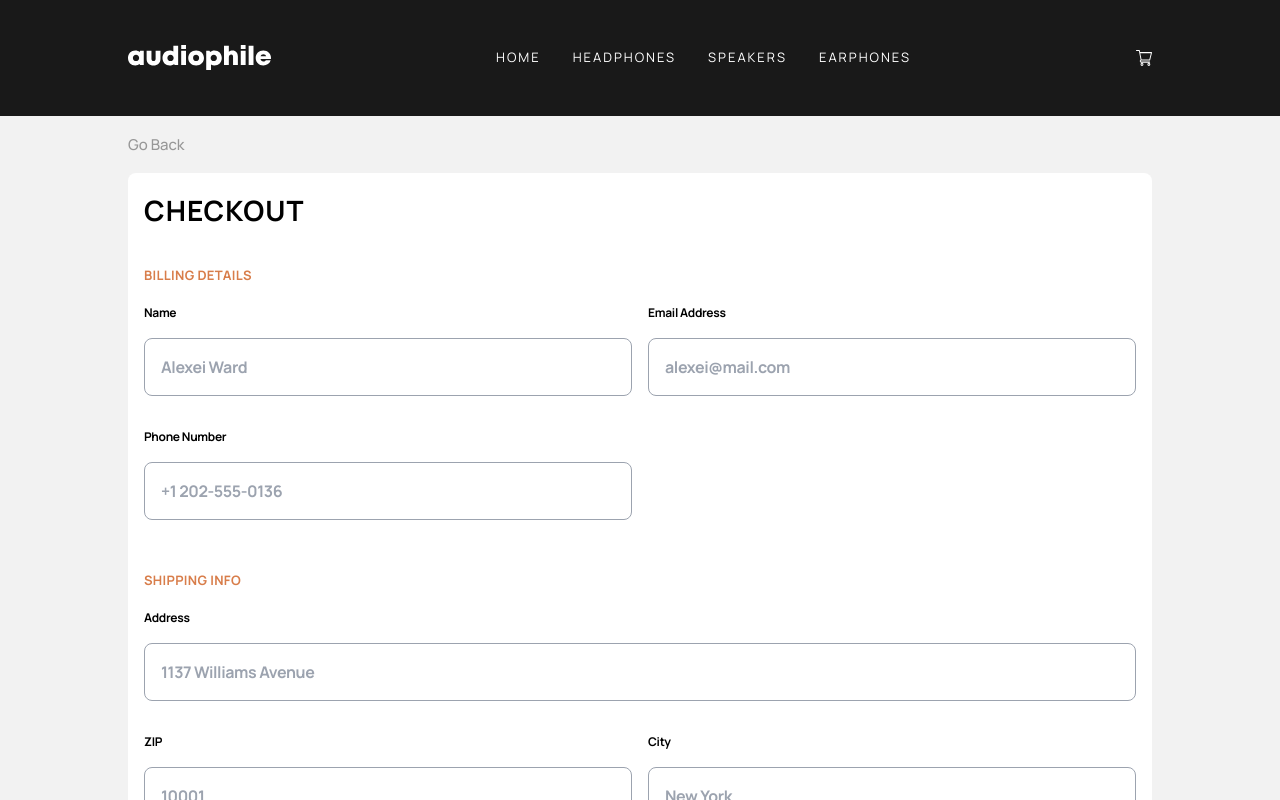
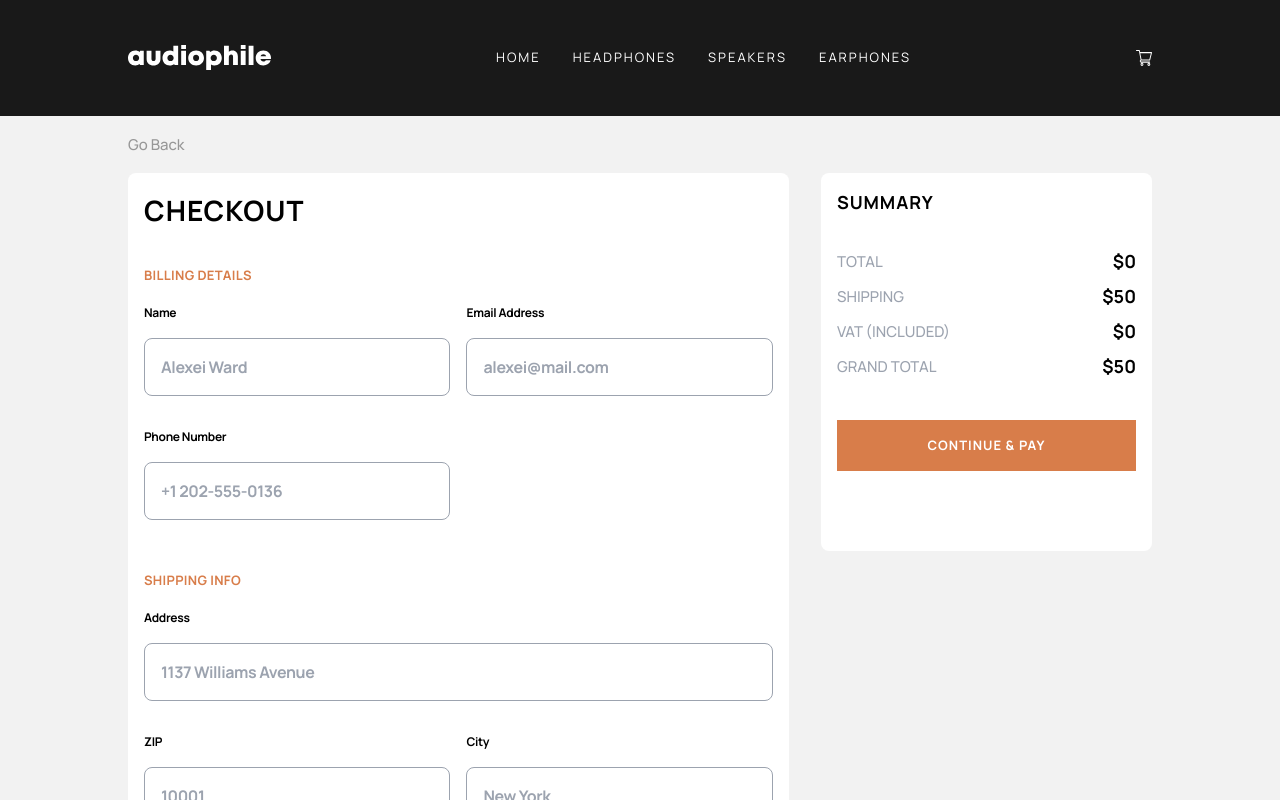
Before and after one commit to lemreyes/audiophile, a Next.js app: page /Checkout in a window 1280 px wide. Shown: the top 800 px of the page. Built offline with nearby package versions, Linux system fonts and the light colour scheme.

Commit message:
checkout page layout for desktop

```diff
--- a/src/app/Checkout/page.tsx
+++ b/src/app/Checkout/page.tsx
@@ -95,8 +95,9 @@ export default function CheckoutPage() {
           Go Back
         </span>
       </div>
-      <main className="w-10/12 tablet:w-11/12 desktop:w-4/5 wide:w-3/5">
-        <section className="bg-white rounded-lg p-4 mt-4 ">
+      <main className="w-10/12 tablet:w-11/12 desktop:w-4/5 wide:w-3/5
+                        desktop:flex desktop:flex-row desktop:items-start desktop:gap-x-8">
+        <section className="bg-white rounded-lg p-4 mt-4 desktop:w-2/3">
           <h1 className="text-[28px] font-bold tracking-[1px] uppercase">
             Checkout
           </h1>
@@ -482,7 +483,7 @@ export default function CheckoutPage() {
             </div>
           </form>
         </section>
-        <section className="mt-8 bg-white rounded-lg p-4">
+        <section className="mt-8 bg-white rounded-lg p-4 desktop:w-1/3 desktop:mt-4">
           <h2 className="text-[18px] tracking-wider font-bold uppercase">
             Summary
           </h2>
```
